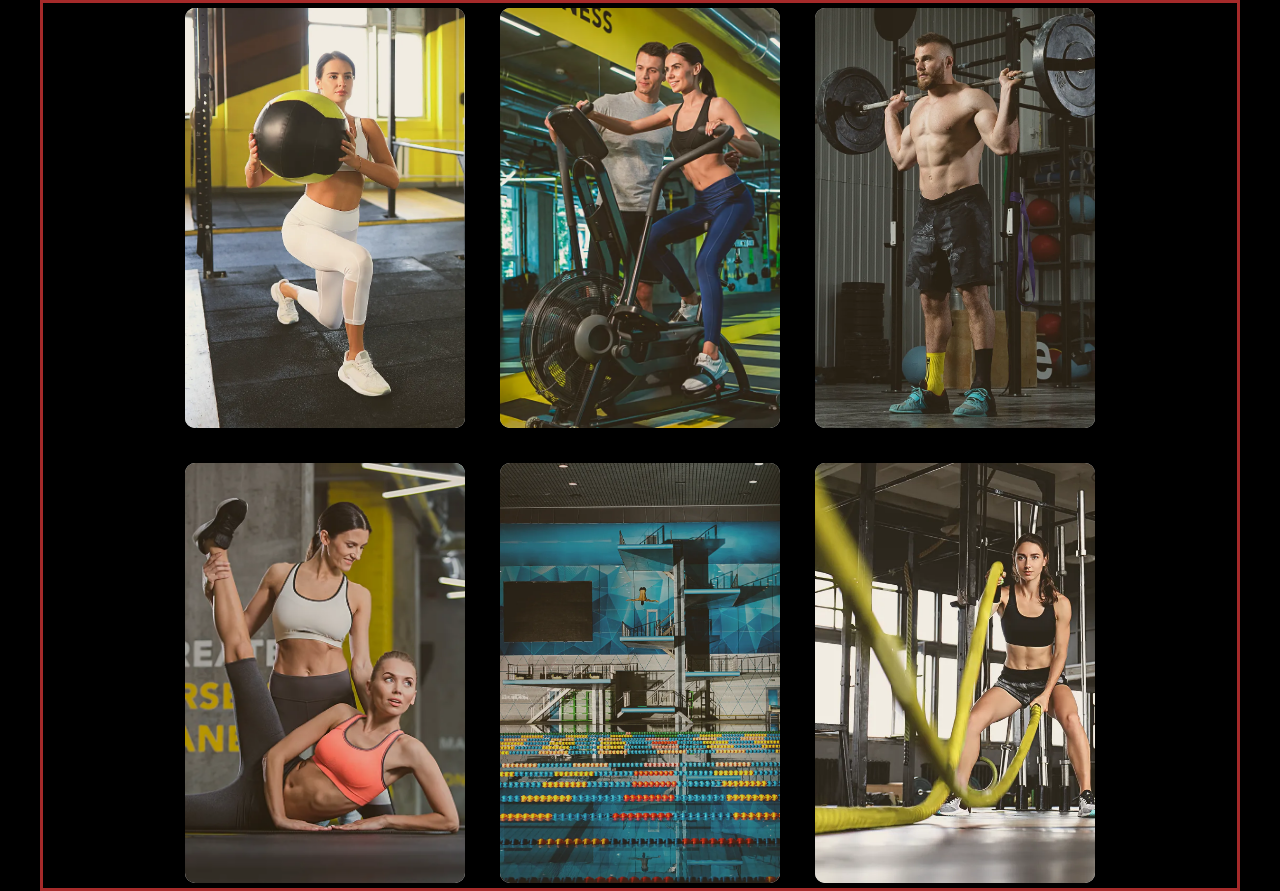
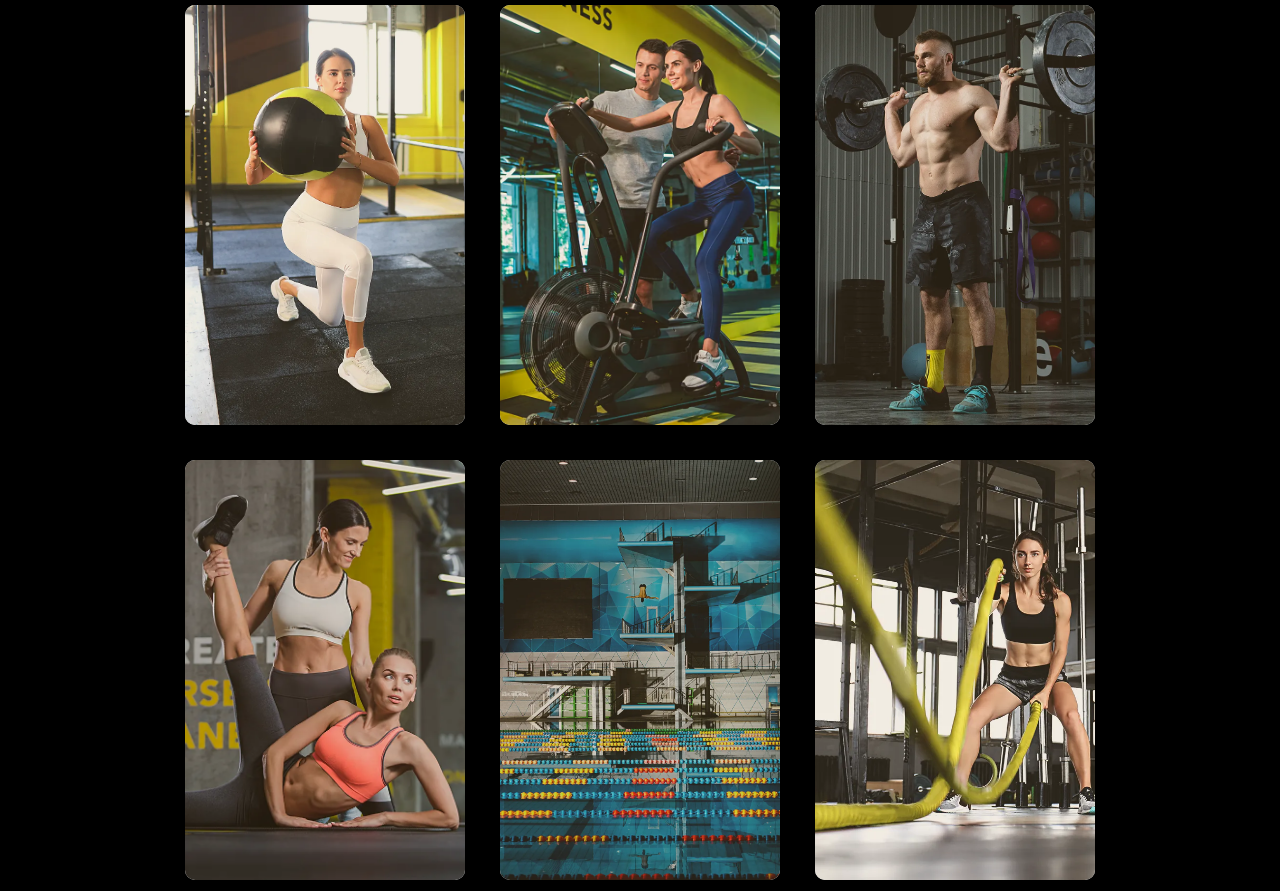
Before and after one commit to Marianchuk/10-flex, a plain HTML site: page index.html in a window 1280 px wide. Drawn offline with Linux system fonts and the light colour scheme.

Commit message:
fix: red border delete

```diff
--- a/style.css
+++ b/style.css
@@ -20,7 +20,7 @@ body {
     justify-content: center;
     align-items: center;
     margin: auto;
-    border:brown solid 3px;
+    /* border:brown solid 3px; */
 
 }
 
```
